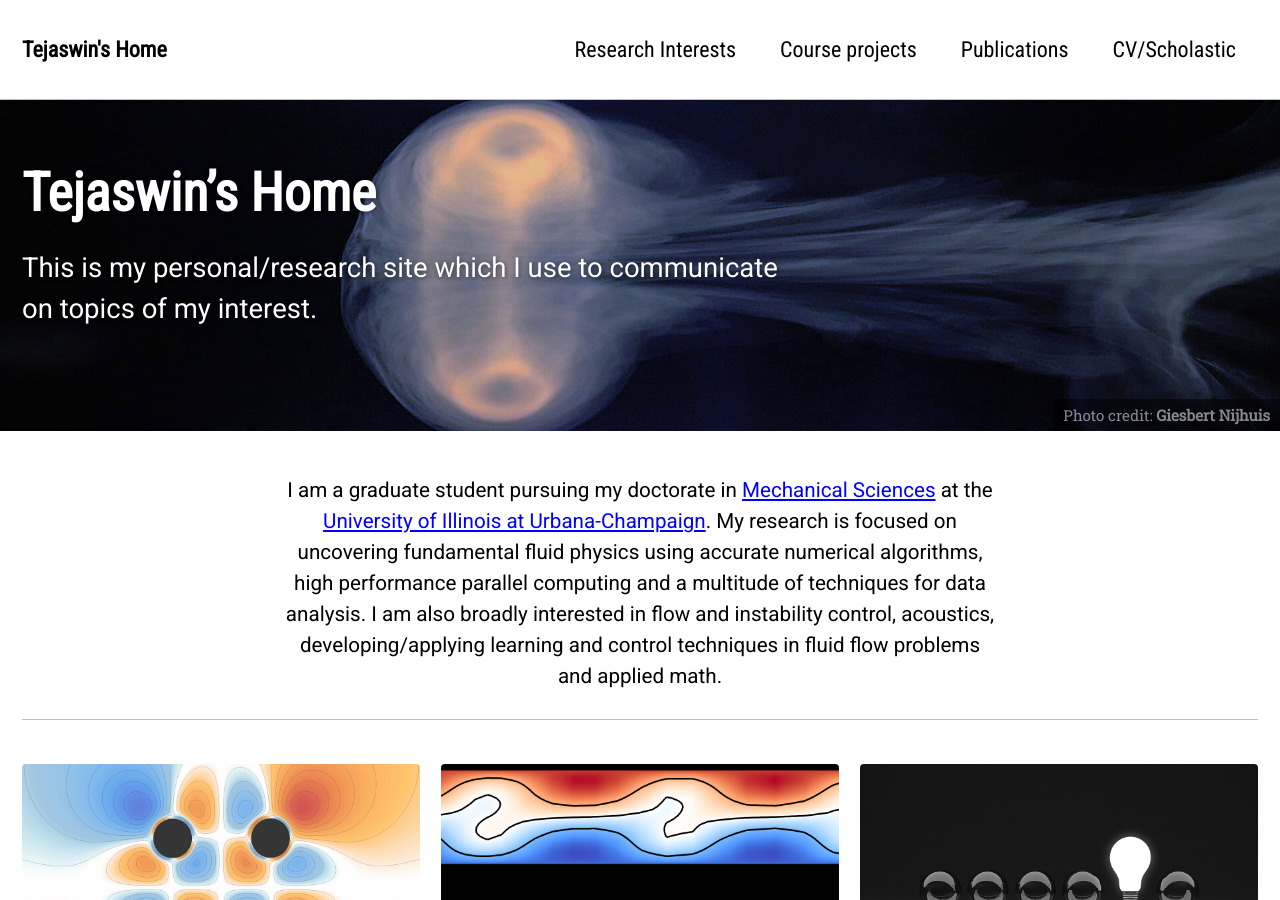
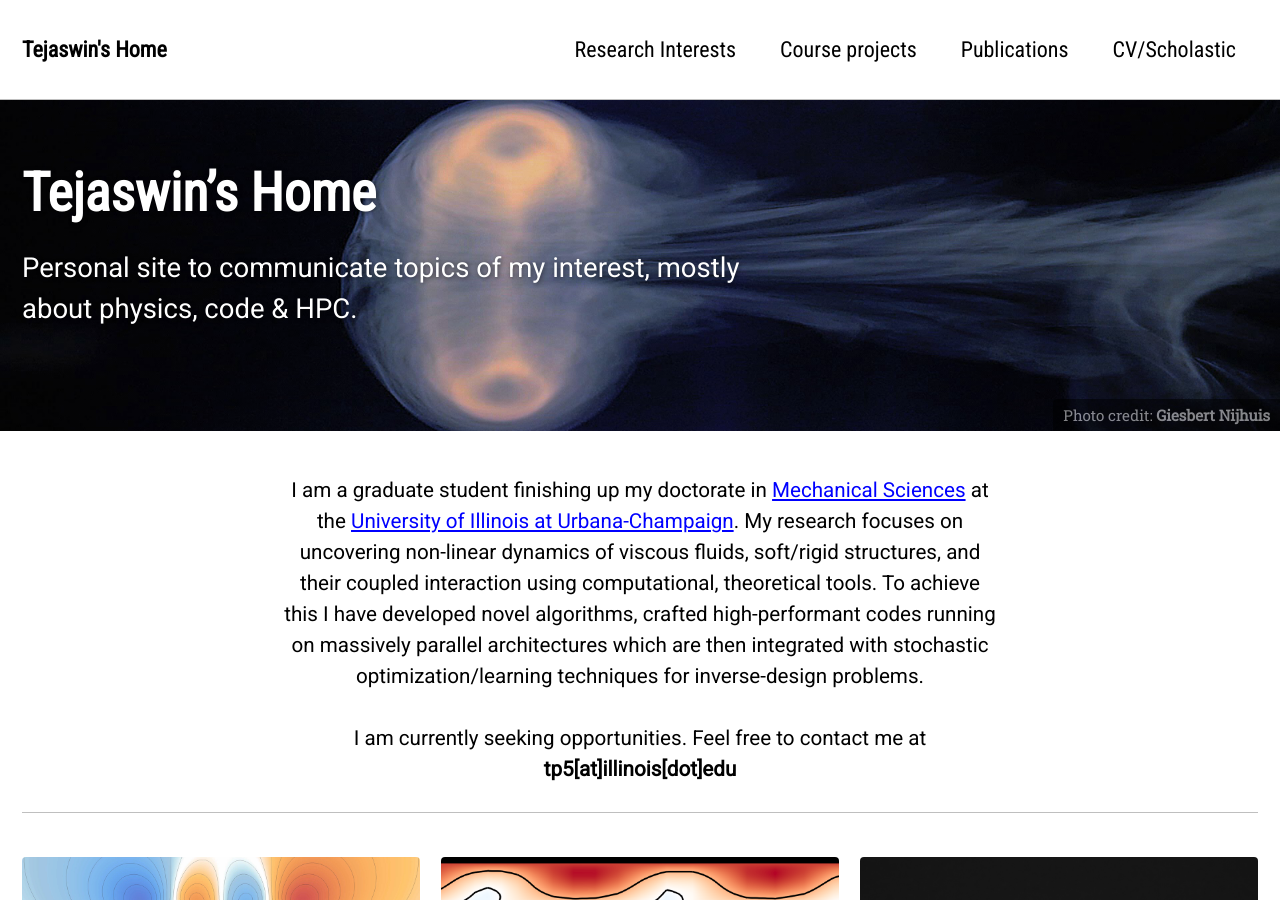
Before and after one commit to parthas1/parthas1.github.io, a Jekyll site: the page built from index.md, in a window 1280 px wide and 900 px high. Built offline with Jekyll 4.4.1, drawn with Linux system fonts in a browser that asks for light colours; nearby versions of some CDN libraries.

Commit message:
feat : updated index

```diff
--- a/index.md
+++ b/index.md
@@ -6,7 +6,7 @@ header:
   overlay_filter: "0.1" # same as adding an opacity of 0.5 to a black background
   overlay_image: /assets/images/frontpage/vortex_1600x586.png
   caption: "Photo credit: [**Giesbert Nijhuis**](https://youtu.be/Sj9irzI-Pzw)"
-excerpt: "This is my personal/research site which I use to communicate on topics of my interest."
+excerpt: "Personal site to communicate topics of my interest, mostly about physics, code & HPC."
 feature_row:
   - image_path: /assets/images/frontpage/streaming_1200x750.png
     alt: "research"
@@ -30,7 +30,11 @@ feature_row:
     btn_class: "btn--info"
     btn_label: "My Linkedin"
 intro:
-  - excerpt: 'I am a graduate student pursuing my doctorate in <a href="http://mechanical.illinois.edu/">Mechanical Sciences</a> at the <a href="http://illinois.edu/">University of Illinois at Urbana-Champaign</a>. My research is focused on uncovering fundamental fluid physics using accurate numerical algorithms, high performance parallel computing and a multitude of techniques for data analysis. I am also broadly interested in flow and instability control, acoustics, developing/applying learning and control techniques in fluid flow problems and applied math.'
+  - excerpt: 'I am a graduate student finishing up my doctorate in <a href="http://mechanical.illinois.edu/">Mechanical Sciences</a> at the <a href="http://illinois.edu/">University of Illinois at Urbana-Champaign</a>. My research focuses on uncovering non-linear dynamics of viscous fluids, soft/rigid structures, and their coupled interaction using computational, theoretical tools. To achieve this I have developed novel algorithms, crafted high-performant codes running on massively parallel architectures which are then integrated with stochastic optimization/learning techniques for inverse-design problems.
+    <br>
+    <br>
+    I am currently seeking opportunities.
+    Feel free to contact me at <b>tp5[at]illinois[dot]edu</b>'
 ---
 
 {% include feature_row id="intro" type="center"%}
```
